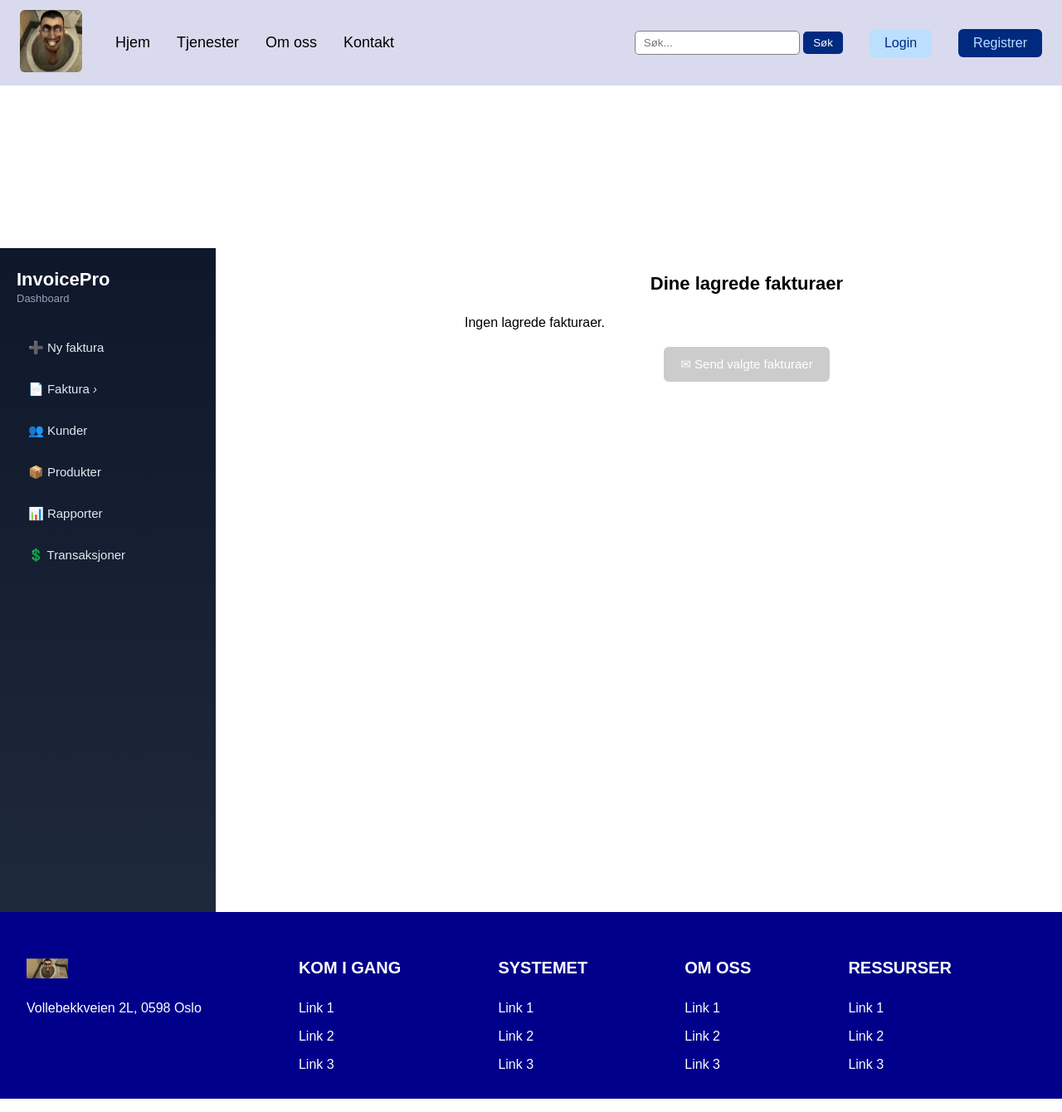
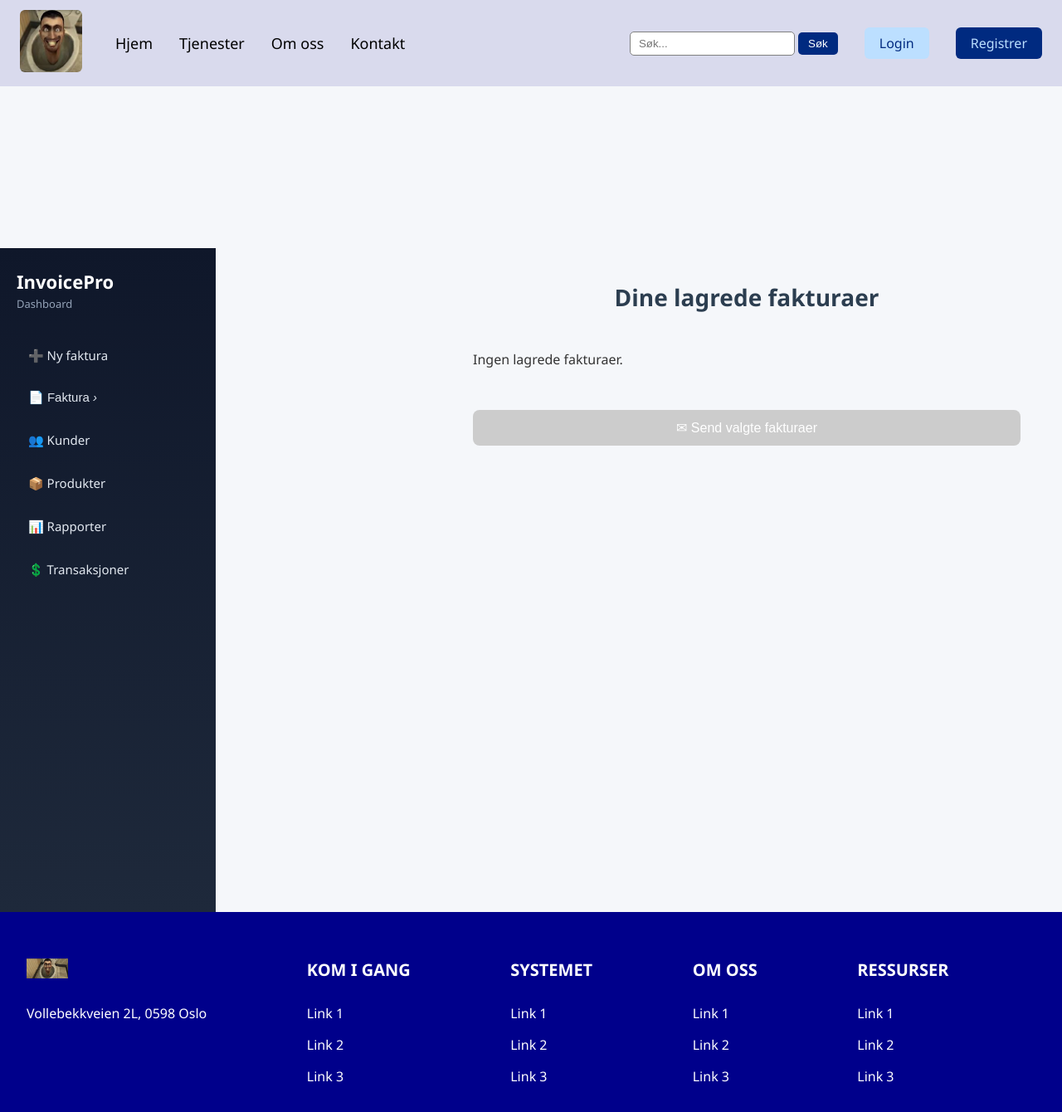
Before and after one commit to kevinuyphan-lgtm/test, a Flask app: template nettside/templates/lagret_fakturaer.html in a window 1280 px wide. Shown: the whole page at 83% size. Run offline with Flask 3, Linux system fonts and the light colour scheme; the template is opened without the code that fills it, so the values that code supplies are empty; parts of the project's set-up code (start-up, migrations or seed data) failed here and were passed over.

Commit message:
Update style_lagret_fakturaer.css

```diff
--- a/nettside/static/style_lagret_fakturaer.css
+++ b/nettside/static/style_lagret_fakturaer.css
@@ -1,156 +1,219 @@
-/* ===== MAIN CONTENT ===== */
+/* ===== GLOBAL STIL ===== */
+body, html {
+  margin: 0;
+  padding: 0;
+  font-family: 'Segoe UI', sans-serif;
+  background-color: #f5f7fa;
+  color: #333;
+}
+
+/* ===== HOVEDINNHOLD ===== */
 .main-content {
   flex: 1;
   margin-left: 260px;
-  padding: 30px 40px;
-  max-width: 850px;
+  padding: 40px 50px;
+  max-width: 1000px;
   display: flex;
   flex-direction: column;
-  align-items: center;
+  gap: 25px;
 }
 
-/* ===== PAGE TITLE ===== */
+/* ===== SIDE-TITTEL ===== */
 .page-title {
+  font-size: 28px;
+  font-weight: 600;
+  color: #2c3e50;
   text-align: center;
-  margin-bottom: 25px;
-  font-weight: 600;
-  font-size: 22px;
+  margin-bottom: 20px;
 }
 
-/* ===== FACTURA CONTAINER ===== */
+/* ===== FAKTURA CONTAINER ===== */
 .faktura-container {
-  display: flex;
-  flex-direction: column;
-  gap: 12px;
-  width: 100%;
+  display: grid;
+  grid-template-columns: repeat(auto-fill, minmax(320px, 1fr));
+  gap: 18px;
 }
 
-/* ===== FACTURA BOX ===== */
+/* ===== FAKTURA BOKSER ===== */
 .faktura-box {
-  background: #fff;
-  border-radius: 10px;
-  padding: 12px 16px;
-  box-shadow: 0 2px 8px rgba(0,0,0,0.08);
-  transition: 0.2s;
+  background-color: #fff;
+  border-radius: 12px;
+  padding: 16px 20px;
+  box-shadow: 0 6px 15px rgba(0,0,0,0.08);
+  display: flex;
+  align-items: center;
+  justify-content: space-between;
+  transition: transform 0.2s, box-shadow 0.2s;
 }
+
 .faktura-box:hover {
-  transform: translateY(-2px);
-  box-shadow: 0 4px 12px rgba(0,0,0,0.12);
+  transform: translateY(-3px);
+  box-shadow: 0 10px 25px rgba(0,0,0,0.12);
 }
+
 .faktura-box label {
   display: flex;
   align-items: center;
-  gap: 10px;
+  gap: 12px;
   cursor: pointer;
+  font-size: 15px;
+  color: #2c3e50;
 }
+
 .faktura-info {
-  font-size: 15px;
+  font-weight: 500;
+}
+
+/* ===== CHECKBOX STYLING ===== */
+.faktura-box input[type="checkbox"] {
+  width: 18px;
+  height: 18px;
+  accent-color: #4a90e2;
+  cursor: pointer;
 }
 
 /* ===== SEND BUTTON ===== */
 .send-btn {
-  margin-top: 20px;
-  padding: 12px 20px;
-  border-radius: 6px;
+  margin-top: 25px;
+  padding: 12px 24px;
+  border-radius: 8px;
   border: none;
-  background: #ccc;
+  background-color: #ccc;
   color: white;
-  font-size: 15px;
+  font-size: 16px;
+  font-weight: 500;
   cursor: not-allowed;
-  transition: 0.2s;
+  transition: background-color 0.2s, transform 0.2s;
 }
+
 .send-btn.active {
-  background: #4a90e2;
+  background-color: #4a90e2;
   cursor: pointer;
 }
 
-/* ===== POPUP ===== */
+.send-btn:hover.active {
+  transform: translateY(-2px);
+  box-shadow: 0 5px 15px rgba(74,144,226,0.3);
+}
+
+/* ===== POPUP OVERRIDE ===== */
 .popup-overlay {
+  position: fixed;
+  top: 0; left: 0;
+  width: 100%; height: 100%;
+  background: rgba(0,0,0,0.5);
   display: none;
-  position: fixed;
-  top:0; left:0;
-  width: 100%; height: 100%;
-  background: rgba(0,0,0,0.6);
   justify-content: center;
   align-items: center;
   z-index: 2000;
 }
+
 .popup-box {
-  background: #fff;
-  padding: 25px;
-  border-radius: 12px;
+  background-color: #fff;
   width: 450px;
   max-width: 95%;
+  border-radius: 12px;
+  padding: 25px 30px;
   display: flex;
   flex-direction: column;
   gap: 15px;
-  box-shadow: 0 8px 30px rgba(0,0,0,0.25);
+  box-shadow: 0 10px 30px rgba(0,0,0,0.25);
 }
 
-/* EMAIL FIELD */
+/* ===== EMAIL FELT I POPUP ===== */
 .email-field input {
   width: 100%;
   padding: 10px 12px;
-  border-radius: 6px;
+  border-radius: 8px;
   border: 1px solid #ccc;
   font-size: 14px;
 }
 
-/* ADD EMAIL BUTTON */
-.add-email-btn {
-  background: #f0f0f0;
-  border: none;
-  padding: 8px 12px;
-  border-radius: 6px;
-  cursor: pointer;
-  align-self: flex-start;
-  transition: 0.2s;
-}
-.add-email-btn:hover {
-  background: #e0e0e0;
+.email-field input:focus {
+  outline: none;
+  border-color: #4a90e2;
+  box-shadow: 0 0 5px rgba(74,144,226,0.4);
 }
 
-/* POPUP BUTTONS */
-.popup-actions {
+/* ===== POPUP KNAPPER ===== */
+.popup-buttons {
   display: flex;
   justify-content: flex-end;
   gap: 10px;
-  margin-top: 10px;
+  margin-top: 15px;
 }
+
 .cancel-btn {
-  background: #e04b4b;
-  color: white;
-  padding: 10px 16px;
+  background-color: #e04b4b;
+  color: #fff;
   border: none;
   border-radius: 6px;
+  padding: 10px 18px;
+  font-size: 14px;
+  font-weight: 500;
   cursor: pointer;
-  transition: 0.2s;
+  transition: background-color 0.2s, transform 0.2s;
 }
+
 .cancel-btn:hover {
-  background: #c0392b;
+  background-color: #c0392b;
+  transform: translateY(-2px);
 }
+
 .confirm-btn {
-  background: #ccc;
-  color: white;
-  padding: 10px 16px;
+  background-color: #ccc;
+  color: #fff;
   border: none;
   border-radius: 6px;
+  padding: 10px 18px;
+  font-size: 14px;
+  font-weight: 500;
   cursor: not-allowed;
-  transition: 0.2s;
+  transition: background-color 0.2s, transform 0.2s;
 }
+
 .confirm-btn.active {
-  background: #4a90e2;
+  background-color: #4a90e2;
   cursor: pointer;
 }
 
-/* RESPONSIVE */
-@media (max-width: 700px) {
+.confirm-btn:hover.active {
+  transform: translateY(-2px);
+  box-shadow: 0 5px 15px rgba(74,144,226,0.3);
+}
+
+/* ===== ADD EMAIL KNAPP ===== */
+.add-email-btn {
+  background-color: #f0f0f0;
+  border: none;
+  border-radius: 6px;
+  padding: 6px 12px;
+  font-size: 14px;
+  cursor: pointer;
+  transition: background-color 0.2s;
+}
+
+.add-email-btn:hover {
+  background-color: #e0e0e0;
+}
+
+/* ===== RESPONSIVE ===== */
+@media (max-width: 800px) {
   .main-content {
-    margin-left: 0;
-    padding: 20px;
+    padding: 20px 25px;
+  }
+  .faktura-container {
+    grid-template-columns: 1fr;
+  }
+  .send-btn {
+    width: 100%;
   }
   .popup-box {
     width: 95%;
     padding: 20px;
   }
+  .popup-buttons {
+    flex-direction: column-reverse;
+    gap: 12px;
+  }
 }
```
